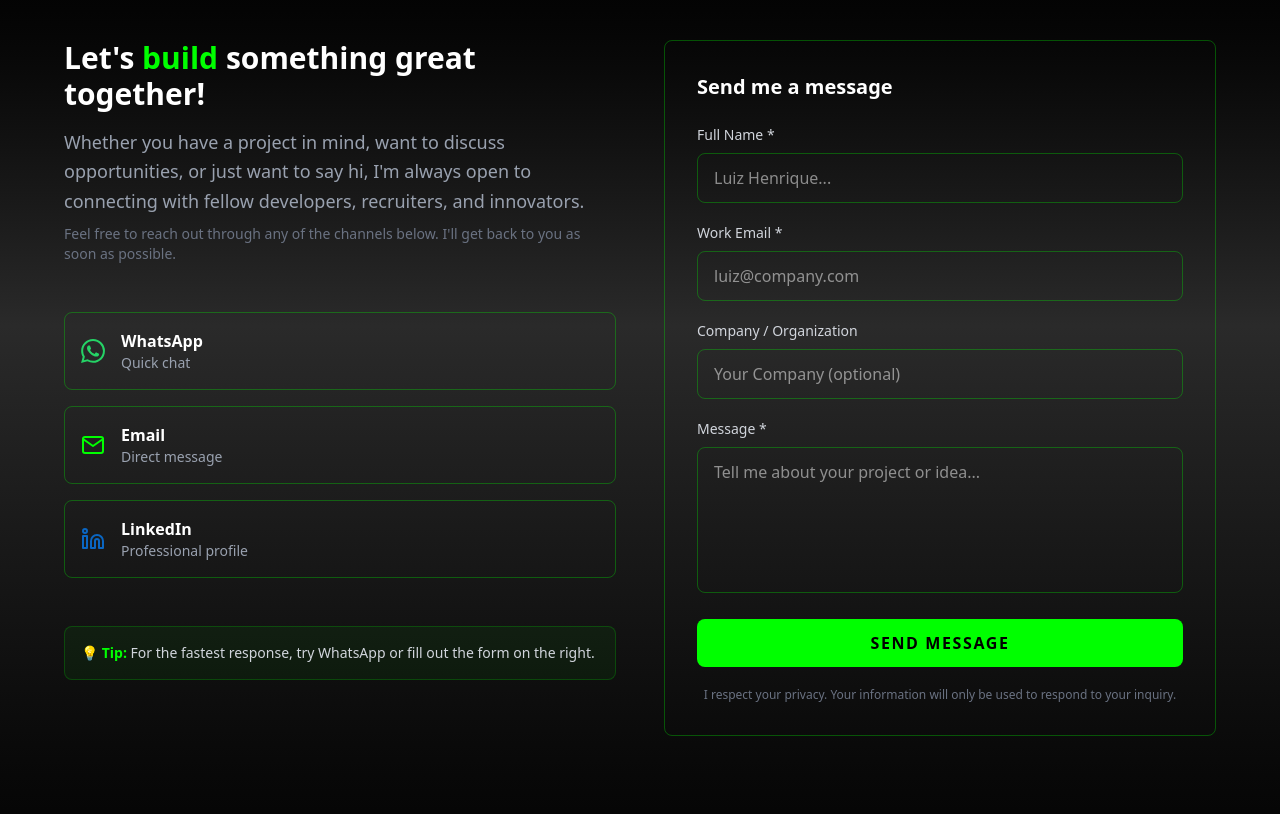
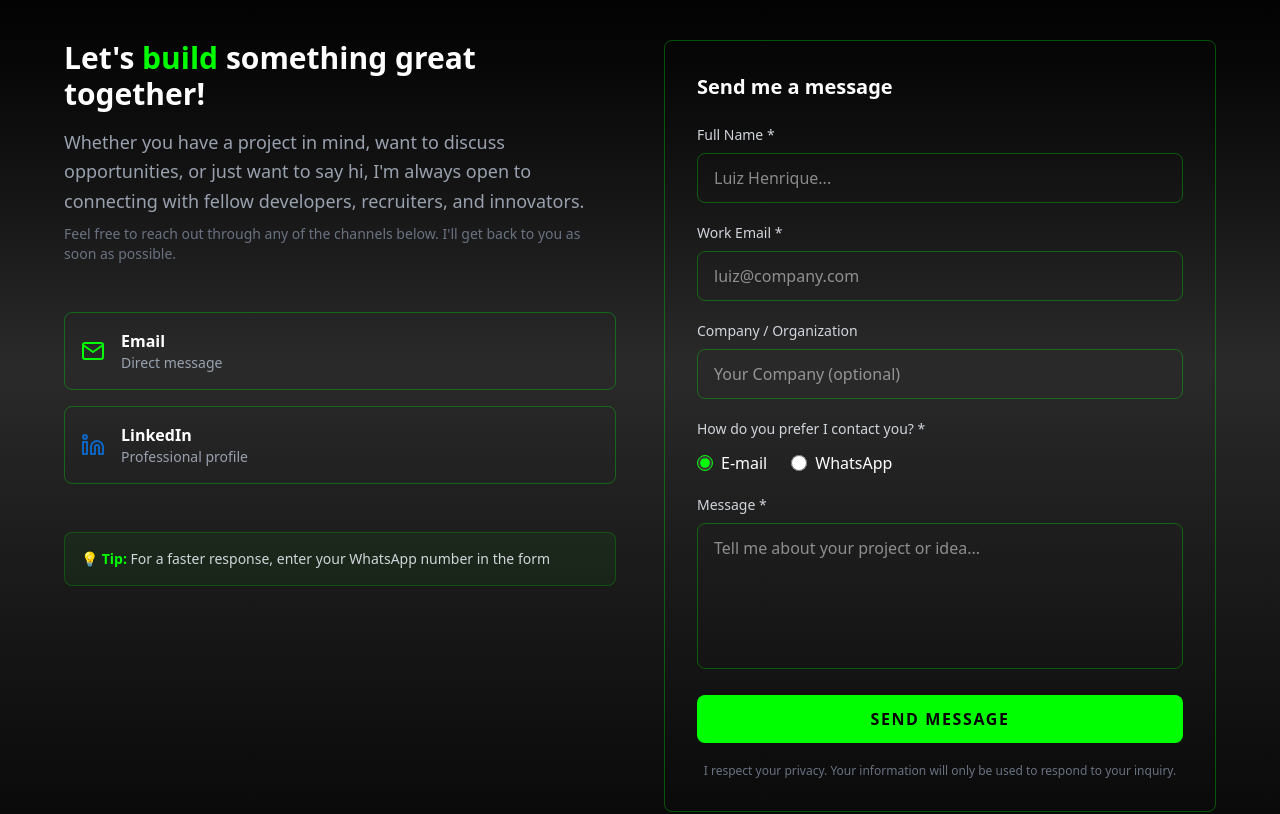
Before and after one commit to Luiz-HQ/Luiz-Dev-Website, a Next.js app: page / in a window 1280 px wide. Shown: the part 2760-3574 px from the top of the page. Built offline with nearby package versions, Linux system fonts and the light colour scheme.

Commit message:
Feat: Added whatsapp return radio and setted it

```diff
--- a/src/app/api/send/route.ts
+++ b/src/app/api/send/route.ts
@@ -7,6 +7,8 @@ interface ContactRequest {
   email: string;
   company?: string;
   message: string;
+  contactMethod: string;
+  phone?: string;
 }
 
 if (!process.env.RESEND_API_KEY) {
@@ -18,7 +20,7 @@ const resend = new Resend(process.env.RESEND_API_KEY);
 export async function POST(request: Request) {
   try {
     const body: ContactRequest = await request.json();
-    const { fullName, email, company, message } = body;
+    const { fullName, email, company, message, contactMethod, phone } = body;
 
     if (!fullName || !email || !message) {
       console.error("Missing required fields:", { fullName, email, message });
@@ -53,6 +55,8 @@ export async function POST(request: Request) {
           email: sanitizedEmail,
           company: sanitizedCompany,
           message: sanitizedMessage,
+          contactMethod,
+          phone,
         }),
       },
       {
--- a/src/app/page.tsx
+++ b/src/app/page.tsx
@@ -5,6 +5,8 @@ import "../../public/profile.jpg";
 import "../../public/flowist-preview.gif";
 import "../../public/landingpro-preview.gif";
 import "../../public/api-preview.png";
+
+import { formatWhatsApp } from "../components/formatWhatsApp";
 
 import { useState, useEffect } from "react";
 import {
@@ -21,7 +23,6 @@ import {
   SiReact,
   SiTailwindcss,
   SiTypescript,
-  SiWhatsapp,
 } from "react-icons/si";
 import {
   FiMail,
@@ -44,6 +45,8 @@ export default function Home() {
     email: "",
     company: "",
     message: "",
+    contactMethod: "email",
+    phone: "",
   });
 
   const [isSubmitting, setIsSubmitting] = useState(false);
@@ -111,9 +114,12 @@ export default function Home() {
     e: React.ChangeEvent<HTMLInputElement | HTMLTextAreaElement>,
   ) => {
     const { name, value } = e.target;
+
+    const finalValue = name === "phone" ? formatWhatsApp(value) : value;
+
     setFormData((prev) => ({
       ...prev,
-      [name]: value,
+      [name]: finalValue,
     }));
   };
 
@@ -139,6 +145,8 @@ export default function Home() {
           email: "",
           company: "",
           message: "",
+          contactMethod: "email",
+          phone: "",
         });
 
         setTimeout(() => setSubmitStatus(null), 5000);
@@ -434,23 +442,7 @@ export default function Home() {
 
               <div className="space-y-4">
                 <a
-                  href="https://wa.me/5513996074495?text=Olá%20Luiz,%20vi%20seu%20site%20e%20gostaria%20de%20conversar%20sobre%20um%20projeto."
-                  target="_blank"
-                  rel="noopener noreferrer"
-                  className="flex items-center gap-4 p-4 bg-transparent border border-[#00FF00]/30 hover:border-[#00FF00] transition-transform hover:scale-101 duration-200 rounded-lg hover:bg-[#00FF00]/5 group"
-                >
-                  <SiWhatsapp
-                    size={24}
-                    className="text-[#25D366] group-hover:scale-110 transition-transform"
-                  />
-                  <div>
-                    <p className="font-semibold text-white">WhatsApp</p>
-                    <p className="text-sm text-gray-400">Quick chat</p>
-                  </div>
-                </a>
-
-                <a
-                  href="mailto:luizhn1703@gmail.com"
+                  href="mailto:luizdeveloper17@gmail.com"
                   className="flex items-center gap-4 p-4 bg-transparent border border-[#00FF00]/30 hover:border-[#00FF00] transition-transform hover:scale-101 duration-200 rounded-lg hover:bg-[#00FF00]/5 group"
                 >
                   <FiMail
@@ -485,8 +477,7 @@ export default function Home() {
               <div className="mt-12 p-4 bg-[#00FF00]/5 border border-[#00FF00]/20 rounded-lg">
                 <p className="text-sm text-gray-300">
                   <span className="text-[#00FF00] font-semibold">💡 Tip:</span>{" "}
-                  For the fastest response, try WhatsApp or fill out the form on
-                  the right.
+                  For a faster response, enter your WhatsApp number in the form
                 </p>
               </div>
             </div>
@@ -553,6 +544,58 @@ export default function Home() {
                   />
                 </div>
 
+                <div className="space-y-3">
+                  <label className="block text-sm font-medium text-gray-300">
+                    How do you prefer I contact you? *
+                  </label>
+                  <div className="flex gap-6">
+                    <label className="flex items-center gap-2 cursor-pointer text-white">
+                      <input
+                        type="radio"
+                        name="contactMethod"
+                        value="email"
+                        checked={formData.contactMethod === "email"}
+                        onChange={handleInputChange}
+                        className="w-4 h-4 accent-[#00FF00]"
+                      />
+                      <span>E-mail</span>
+                    </label>
+                    <label className="flex items-center gap-2 cursor-pointer text-white">
+                      <input
+                        type="radio"
+                        name="contactMethod"
+                        value="whatsapp"
+                        checked={formData.contactMethod === "whatsapp"}
+                        onChange={handleInputChange}
+                        className="w-4 h-4 accent-[#00FF00]"
+                      />
+                      <span>WhatsApp</span>
+                    </label>
+                  </div>
+                </div>
+
+                {formData.contactMethod === "whatsapp" && (
+                  <div className="animate-in fade-in slide-in-from-top-2 duration-300">
+                    <label
+                      htmlFor="phone"
+                      className="block text-sm font-medium text-gray-300 mb-2"
+                    >
+                      WhatsApp Number *
+                    </label>
+                    <input
+                      type="tel"
+                      id="phone"
+                      name="phone"
+                      value={formData.phone}
+                      onChange={handleInputChange}
+                      required
+                      maxLength={15}
+                      placeholder="(00) 00000-0000"
+                      className="w-full px-4 py-3 bg-transparent border border-[#00FF00]/30 focus:outline-none focus:border-[#00FF00] rounded-lg text-white placeholder-gray-500 transition-all"
+                    />
+                  </div>
+                )}
+
                 <div>
                   <label
                     htmlFor="message"
--- a/src/components/email-template.tsx
+++ b/src/components/email-template.tsx
@@ -3,11 +3,15 @@ export const EmailTemplate = ({
   email,
   company,
   message,
+  contactMethod,
+  phone,
 }: {
   fullName: string;
   email: string;
   company?: string;
   message: string;
+  contactMethod?: string;
+  phone?: string;
 }) => (
   <div
     style={{
@@ -27,7 +31,19 @@ export const EmailTemplate = ({
           {email}
         </a>
       </p>
-
+      {contactMethod === "whatsapp" && (
+        <p>
+          <strong>WhatsApp:</strong>{" "}
+          <a
+            href={`https://wa.me/${phone?.replace(/\D/g, "")}?text=${encodeURIComponent(
+              `Olá ${fullName}! Recebi seu contato através do meu site${company && company !== "Not provided" ? ` referente à empresa ${company}` : ""}. Como posso te ajudar hoje?`,
+            )}`}
+            style={{ color: "#00b300" }}
+          >
+            {phone}
+          </a>
+        </p>
+      )}
       <p style={{ marginBottom: "10px" }}>
         <strong>Company:</strong> {company || "Not provided"}
       </p>
--- /dev/null
+++ b/src/components/formatWhatsApp.tsx
@@ -0,0 +1,14 @@
+export const formatWhatsApp = (value: string) => {
+  const digits = value.replace(/\D/g, "");
+
+  const phoneNumber = digits.slice(0, 11);
+  const len = phoneNumber.length;
+
+  if (len <= 2) {
+    return phoneNumber;
+  }
+  if (len <= 7) {
+    return `(${phoneNumber.slice(0, 2)}) ${phoneNumber.slice(2)}`;
+  }
+  return `(${phoneNumber.slice(0, 2)}) ${phoneNumber.slice(2, 7)}-${phoneNumber.slice(7, 11)}`;
+};
```
